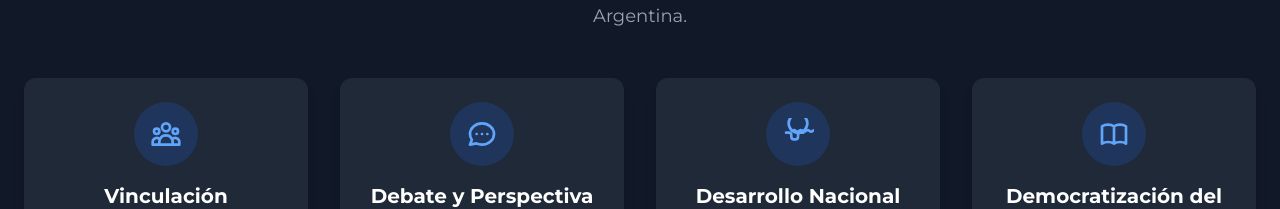
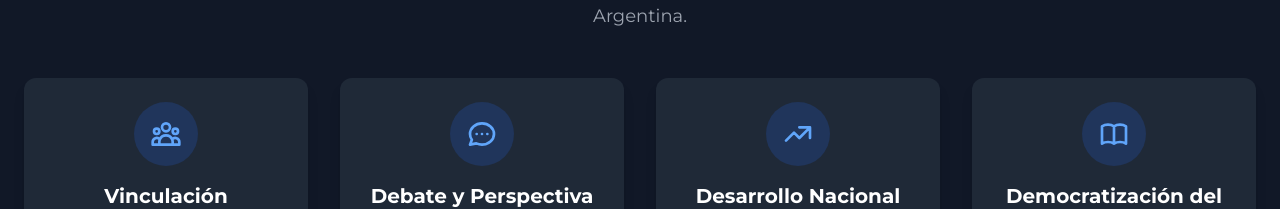
Before and after one commit to mlopezbisio/ATDA-Landing-page, a React (Vite) app: page / in a window 1280 px wide. Shown: the part 1126-1335 px from the top of the page. Built offline with nearby package versions, Linux system fonts and the light colour scheme.

Commit message:
cambié icono en quienes somos

```diff
--- a/components/Icons.tsx
+++ b/components/Icons.tsx
@@ -261,7 +261,7 @@ export const CollaborationIcon: React.FC<IconProps> = ({ className }) => (
 
 export const DevelopmentIcon: React.FC<IconProps> = ({ className }) => (
   <svg className={className} fill="none" stroke="currentColor" viewBox="0 0 24 24" xmlns="http://www.w3.org/2000/svg">
-    <path strokeLinecap="round" strokeLinejoin="round" strokeWidth="2" d="M3.055 11H5a2 2 0 012 2v1a2 2 0 002 2h1a2 2 0 002-2v-1a2 2 0 012-2h1.945M7.834 9.589a2 2 0 012.332 0l.23.149a2 2 0 002.332 0l.23-.149a2 2 0 012.332 0l.23.149a2 2 0 002.332 0l.23-.149a2 2 0 012.332 0l.23.149a2 2 0 002.332 0l.23-.149a2 2 0 012.332 0l.23.149a2 2 0 002.332 0"></path><path strokeLinecap="round" strokeLinejoin="round" strokeWidth="2" d="M12 11c-3.866 0-7-3.134-7-7s3.134-7 7-7 7 3.134 7 7-3.134 7-7 7z"></path>
+    <path strokeLinecap="round" strokeLinejoin="round" strokeWidth="2" d="M13 7h8m0 0v8m0-8l-8 8-4-4-6 6"></path>
   </svg>
 );
 
```
